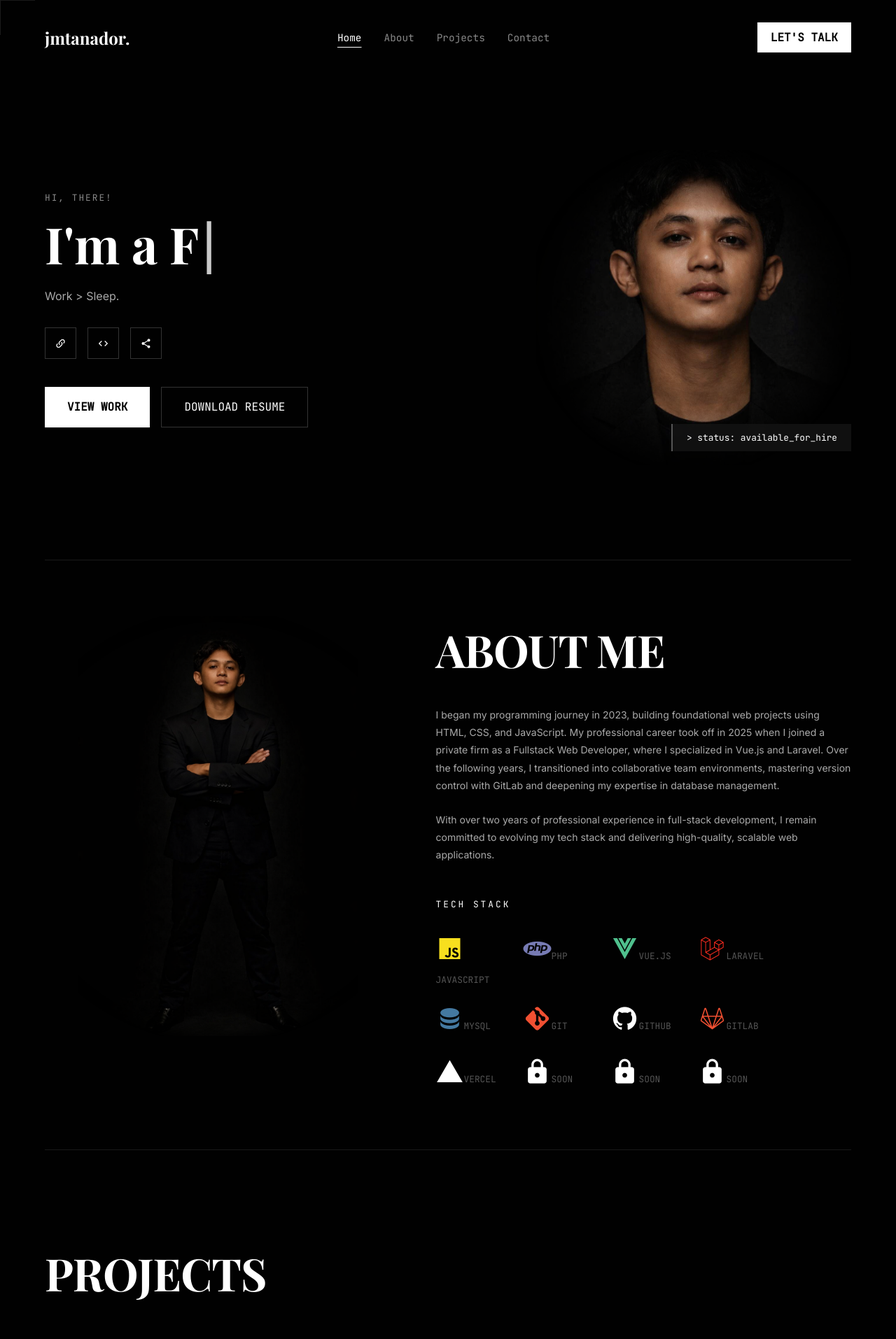
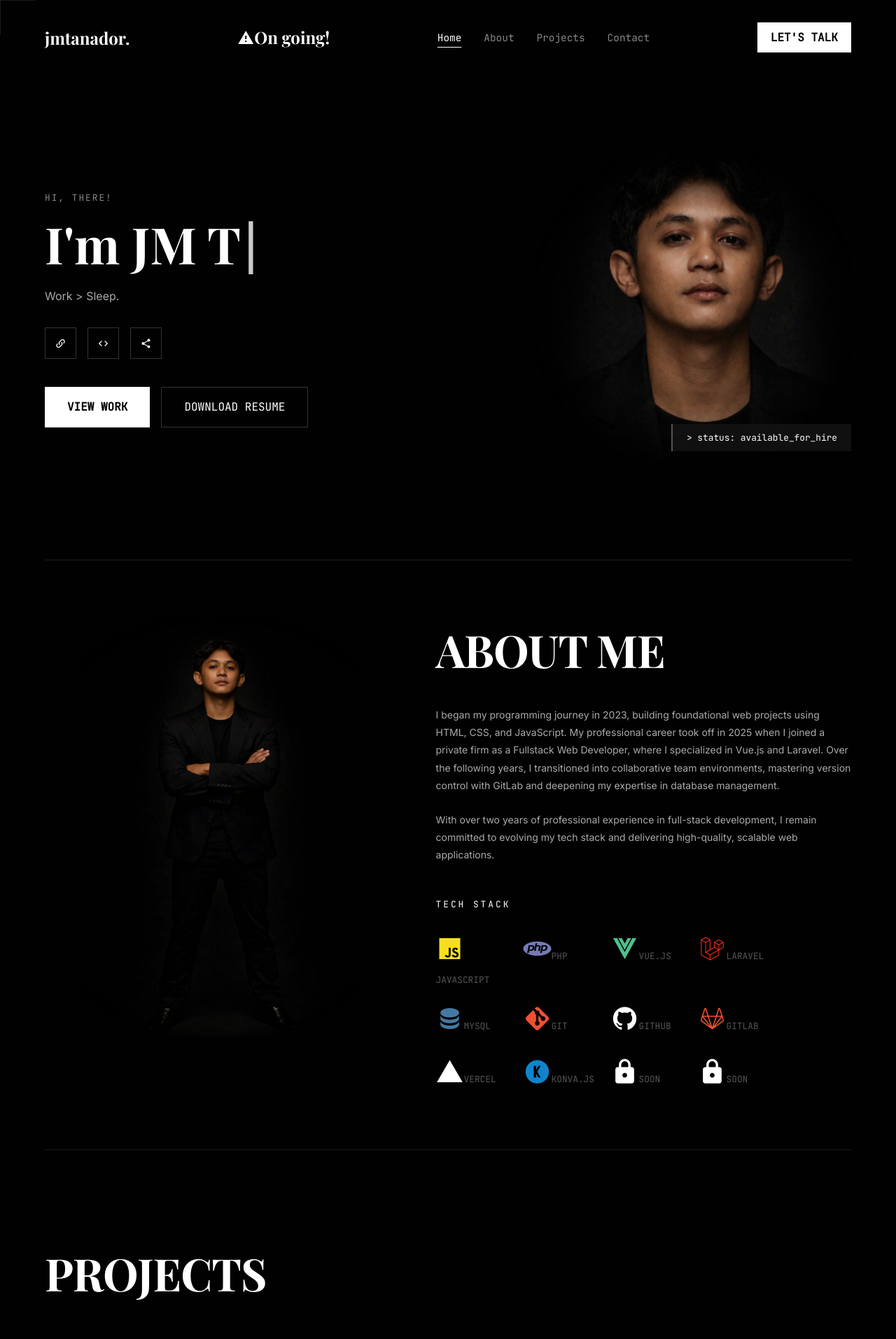
Before and after one commit to jm-tanador/portfolio, a Vue app: page / in a window 1280 px wide. Shown: the top 1914 px of the page at 70% size. Built offline with nearby package versions, Linux system fonts and the light colour scheme.

Commit message:
updated typewriter contents

```diff
--- a/src/components/pages/Home.vue
+++ b/src/components/pages/Home.vue
@@ -3,6 +3,7 @@
         <!-- Navigation -->
         <nav class="navbar" :class="{ 'navbar-scrolled': isScrolled }">
             <div class="logo">jmtanador.</div>
+            <div class="logo"><i class="mdi mdi-alert"></i>On going!</div>
             <ul class="nav-links">
 
                 <li><a href="#home" class="nav-link" :class="{ active: activeSection == 'home' }">Home</a></li>
@@ -185,7 +186,7 @@ export default {
         return {
             activeSection: 'home',
             isScrolled: false,
-            titles: ["I'm JM Tanador", "I'm a Fullstack Web Developer", "I'm a Creator"],
+            titles: ["Hello, World!", "I'm JM Tanador", "I Develop.", "I Design.", "I Deploy.", "I Create.", "git commit -m 'Success'"],
             displayedText: "",
             titleIndex: 0,
             charIndex: 0,
@@ -201,7 +202,7 @@ export default {
                 { title: 'GitHub', icon: 'mdi-github', color: 'white' },
                 { title: 'GitLab', icon: 'mdi-gitlab', color: '#F05032' },
                 { title: 'Vercel', icon: 'mdi-triangle', color: 'white' },
-                { title: 'Soon', icon: 'mdi-lock', color: 'white' },
+                { title: 'Konva.js', icon: 'mdi-alpha-k-circle', color: '#1083cc' },
                 { title: 'Soon', icon: 'mdi-lock', color: 'white' },
                 { title: 'Soon', icon: 'mdi-lock', color: 'white' },
             ],
```
